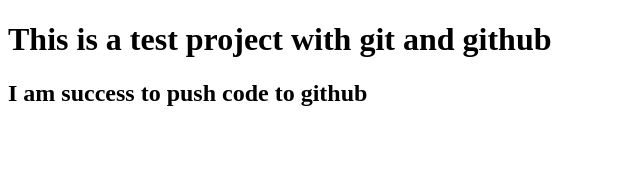
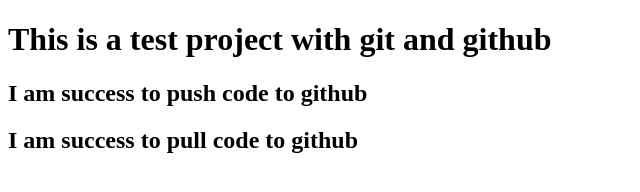
Before and after one commit to Ashraful75/test-project-with-git, a plain HTML site: page index.html in a window 1280 px wide. Shown: the whole page, without its empty margins (0-640 px from the left). Drawn offline with Linux system fonts and the light colour scheme.

Commit message:
Update index.html

```diff
--- a/index.html
+++ b/index.html
@@ -9,5 +9,6 @@
 <body>
     <h1>This is a test project with git and github</h1>
     <h2>I am success to push code to github</h2>
+    <h2>I am success to pull code to github</h2>
 </body>
 </html>
```
